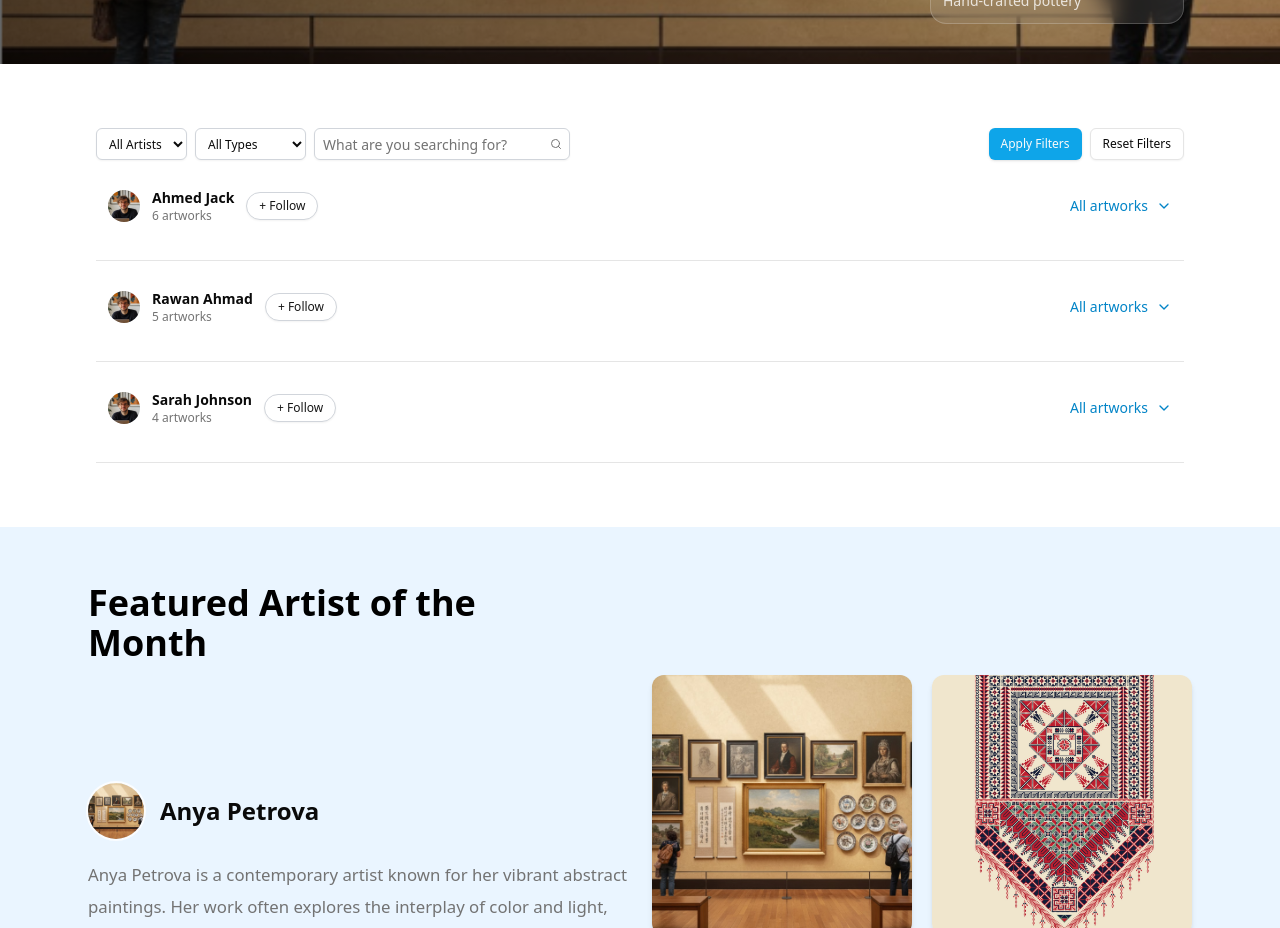
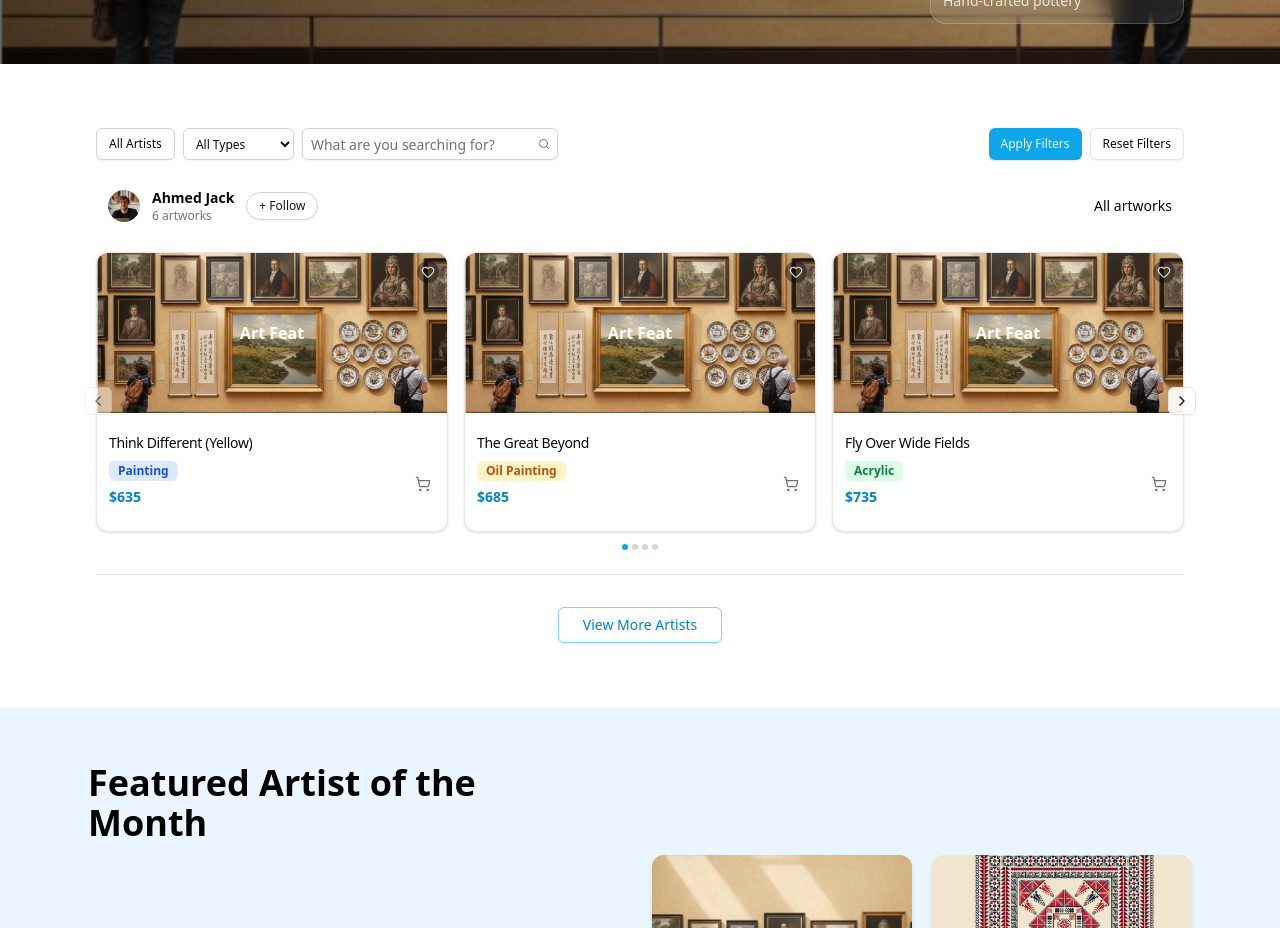
Before and after one commit to shahdhammouda02/ArtFeat, a React (Vite) app: page /artists in a window 1280 px wide. Shown: the part 780-1708 px from the top of the page. Built offline with nearby package versions, Linux system fonts and the light colour scheme.

Commit message:
artists section2-update

```diff
--- a/src/pages/Artists/components/Section2.tsx
+++ b/src/pages/Artists/components/Section2.tsx
@@ -1,6 +1,6 @@
 // Section2.tsx
 import { useMemo, useState } from "react";
-import { Search, ChevronLeft, ChevronRight, ChevronDown, ChevronUp } from "lucide-react";
+import { Search, ChevronLeft, ChevronRight } from "lucide-react";
 import { Button } from "@/components/ui/button";
 import { Input } from "@/components/ui/input";
 import { ARTISTS_DATA, TYPES } from "@/data/artists";
@@ -15,7 +15,6 @@ interface ArtistCarouselProps {
 
 function ArtistCarousel({ artist, visibleCount = 3 }: ArtistCarouselProps) {
   const [currentIndex, setCurrentIndex] = useState<number>(0);
-  const [isExpanded, setIsExpanded] = useState<boolean>(false);
   const totalSlides = artist.artworks.length;
   const maxIndex = Math.max(0, totalSlides - visibleCount);
 
@@ -31,11 +30,7 @@ function ArtistCarousel({ artist, visibleCount = 3 }: ArtistCarouselProps) {
 
   return (
     <div className="space-y-4 border-b pb-6">
-      {/* Artist Header - Clickable */}
-      <div
-        className="flex items-center justify-between cursor-pointer hover:bg-gray-50 p-3 rounded-lg transition-colors duration-200"
-        onClick={() => setIsExpanded(!isExpanded)}
-      >
+      <div className="flex items-center justify-between p-3">
         <div className="flex items-center gap-3">
           <img
             src={artist.photo}
@@ -51,27 +46,16 @@ function ArtistCarousel({ artist, visibleCount = 3 }: ArtistCarouselProps) {
           <Button
             variant="secondary"
             className="h-7 px-3 rounded-full border border-gray-300 bg-white text-xs"
-            onClick={(e) => {
-              e.stopPropagation();
-            }}
           >
             + Follow
           </Button>
         </div>
         <div className="flex items-center gap-2">
-          <span className="text-sm font-medium text-sky-600">All artworks</span>
-          {isExpanded ? (
-            <ChevronUp className="h-4 w-4 text-sky-600" />
-          ) : (
-            <ChevronDown className="h-4 w-4 text-sky-600" />
-          )}
+          <span className="text-sm font-medium">All artworks</span>
         </div>
       </div>
 
-      {/* Artworks Carousel - Only shown when expanded */}
-      {isExpanded && (
       <div className="relative mt-3">
-          {/* Navigation Arrows */}
         {totalSlides > visibleCount && (
           <>
             <Button
@@ -117,15 +101,14 @@ function ArtistCarousel({ artist, visibleCount = 3 }: ArtistCarouselProps) {
           </div>
         )}
       </div>
-      )}
     </div>
   );
 }
 
 export default function Section2() {
-  const [artist] = useState<string>("All Artists");
   const [type, setType] = useState<string>("All Types");
   const [q, setQ] = useState<string>("");
+  const [visibleArtistsCount, setVisibleArtistsCount] = useState<number>(1);
 
   const filteredArtists = useMemo(() => {
     const query = q.trim().toLowerCase();
@@ -143,9 +126,22 @@ export default function Section2() {
     });
   }, [q, type]);
 
+  const visibleArtists = filteredArtists.slice(0, visibleArtistsCount);
+  const hasMoreArtists = visibleArtistsCount < filteredArtists.length;
+  const hasLessArtists = visibleArtistsCount > 1;
+
   const reset = () => {
     setType("All Types");
     setQ("");
+    setVisibleArtistsCount(1);
+  };
+
+  const loadMoreArtists = () => {
+    setVisibleArtistsCount(prev => prev + 1);
+  };
+
+  const loadLessArtists = () => {
+    setVisibleArtistsCount(1);
   };
 
   return (
@@ -156,13 +152,9 @@ export default function Section2() {
       {/* Filters Section */}
       <div className="flex flex-col gap-2 md:flex-row md:items-center md:justify-between">
         <div className="flex flex-wrap items-center gap-2">
-          <select
-            value={artist}
-            onChange={() => {}}
-            className="h-8 rounded-md border border-gray-300 bg-background px-2 text-xs shadow-sm"
-          >
-            <option>All Artists</option>
-          </select>
+          <div className="h-8 rounded-md border border-gray-300 bg-background px-3 text-xs flex items-center justify-center shadow-sm">
+            All Artists
+          </div>
 
           <select
             value={type}
@@ -207,13 +199,37 @@ export default function Section2() {
             </div>
           </div>
         ) : (
-          filteredArtists.map((artist: Artist) => (
+          <>
+            {visibleArtists.map((artist: Artist) => (
               <ArtistCarousel
                 key={artist.id}
                 artist={artist}
                 visibleCount={3}
               />
-          ))
+            ))}
+
+            <div className="flex justify-center gap-3 pt-4">
+              {hasLessArtists && (
+                <Button
+                  onClick={loadLessArtists}
+                  variant="outline"
+                  className="bg-white hover:bg-gray-50 border border-gray-300 text-gray-600 hover:text-gray-700 px-6 py-2"
+                >
+                  View Less
+                </Button>
+              )}
+
+              {hasMoreArtists && (
+                <Button
+                  onClick={loadMoreArtists}
+                  variant="outline"
+                  className="bg-white hover:bg-gray-50 border border-sky-300 text-sky-600 hover:text-sky-700 px-6 py-2"
+                >
+                  View More Artists
+                </Button>
+              )}
+            </div>
+          </>
         )}
       </div>
     </section>
```
Lines whose indentation alone changed are shown as unchanged.
